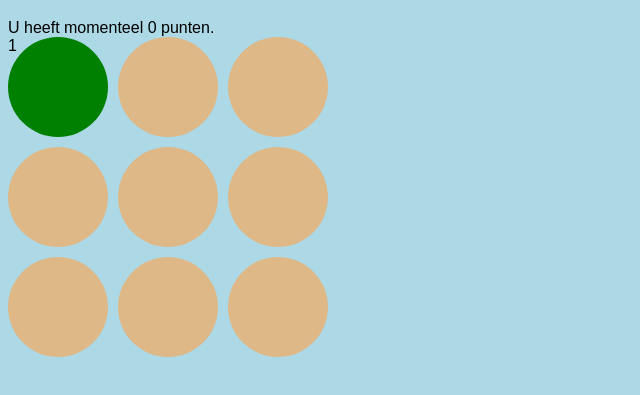
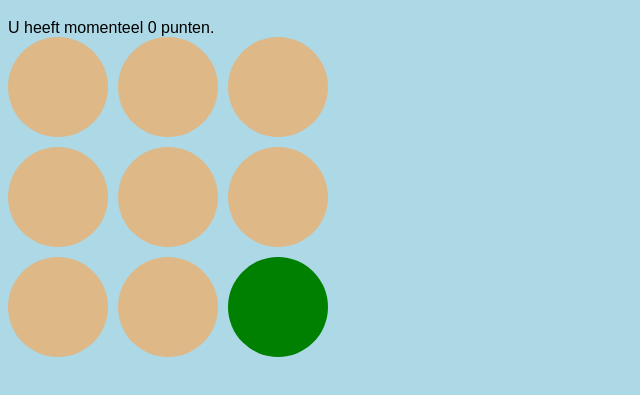
Before and after one commit to ROCMondriaanTIN/sd22-themaweek-2-whack-a-mole-Ali-Malfi, a plain HTML site: page index.html in a window 1280 px wide. Shown: the part 61-456 px from the top of the page, without its empty margins (0-640 px from the left). Drawn offline with Linux system fonts and the light colour scheme.

Commit message:
active random gemaakt

```diff
--- a/index.html
+++ b/index.html
@@ -16,7 +16,7 @@
     </div>
     </header>
     <div class="wrapper">
-        <div class="tile active">1</div>
+        <div class="tile active"></div>
         <div class="tile"></div>
         <div class="tile"></div>
         <div class="tile"></div>
--- a/js/main.js
+++ b/js/main.js
@@ -38,3 +38,15 @@ function tileclick(tile) {
     tile.classList.remove("active");
     playerPointsElement.textContent = playerPoints;
 }
+activateRandomTile();
+
+function activateRandomTile() {
+    const currentActiveTille = document.querySelector(".tile.active");
+    if (currentActiveTille) {
+        currentActiveTille.classList.remove("active");
+
+    }
+    let randomTileNumber = getRandomNumber(0, allTiles.length-1);
+    const selectedTile = allTiles[randomTileNumber];
+    selectedTile.classList.add("active");
+}
```
